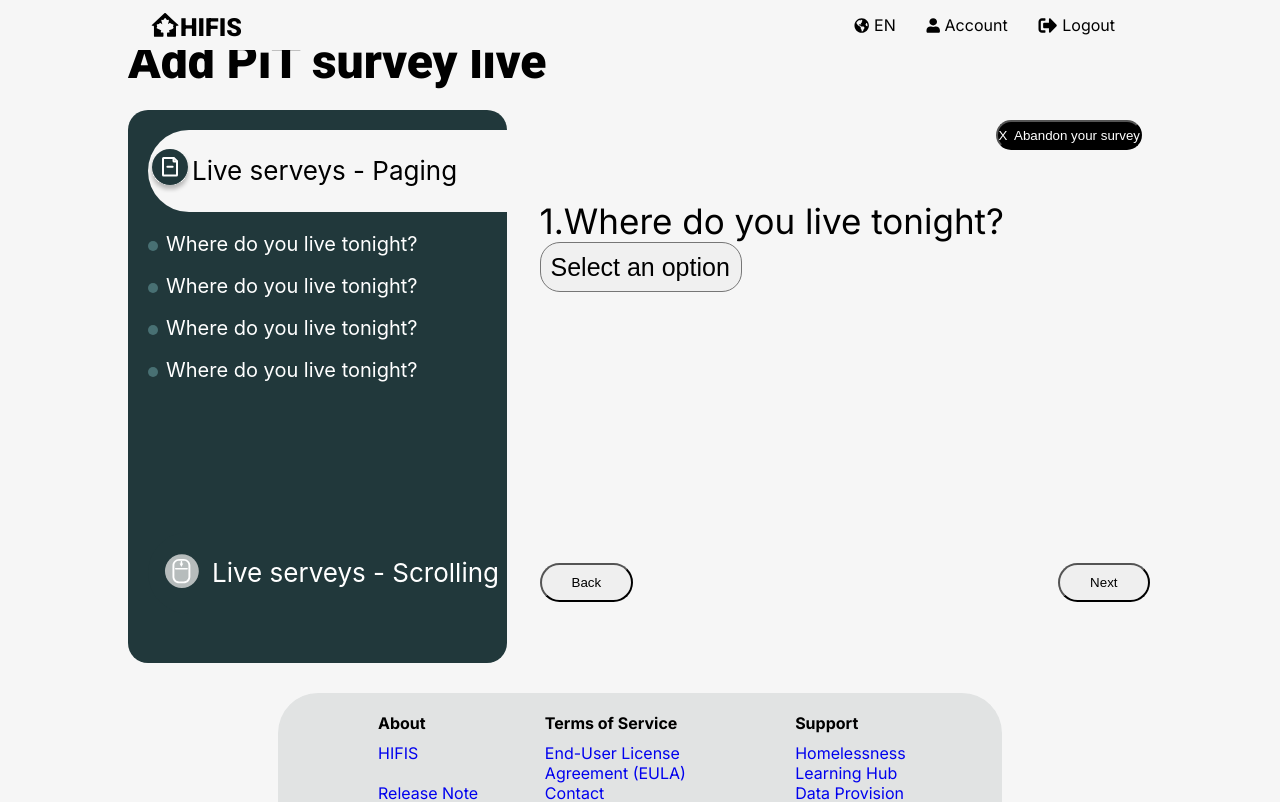
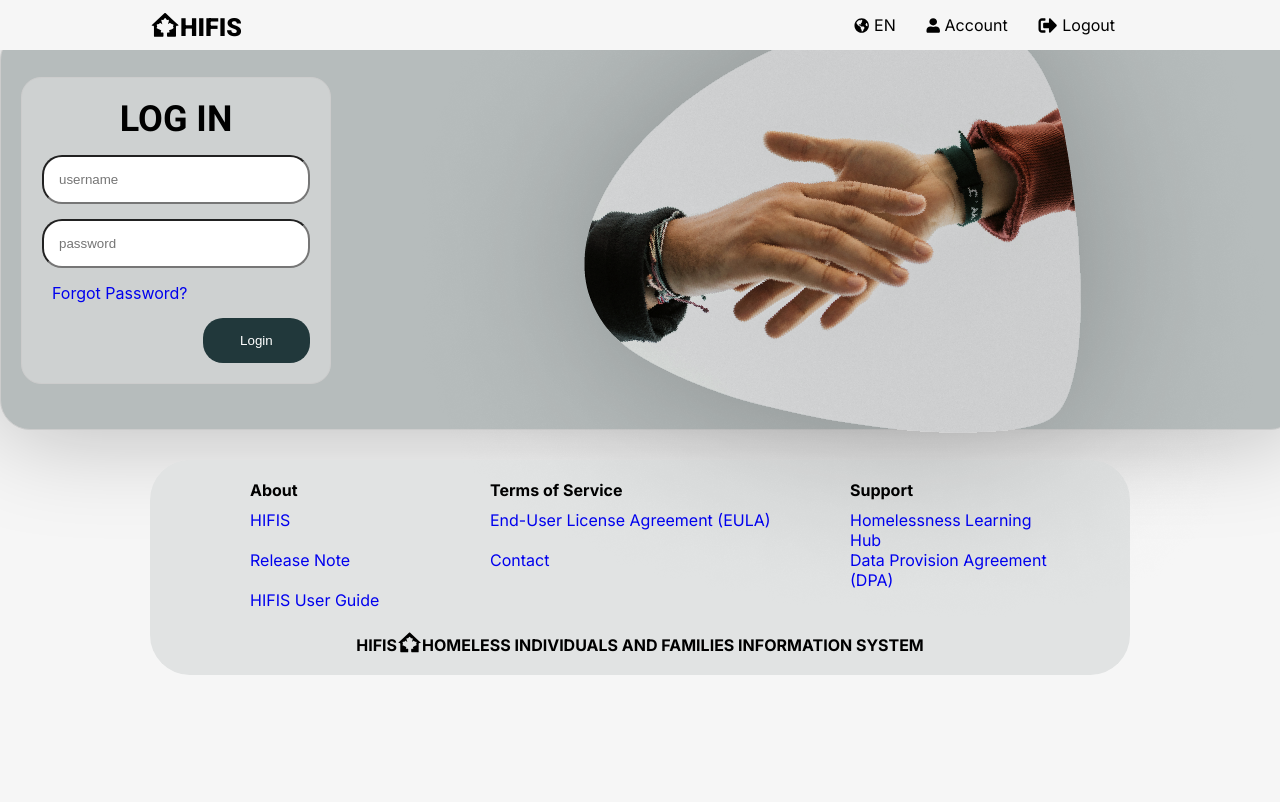
Before and after one commit to Team-Fried-Chicken/hifis-react-app, a React (Create React App) app: page / in a window 1280 px wide. Shown: the top 802 px of the page. Built offline with nearby package versions, Linux system fonts and the light colour scheme.

Commit message:
merge main into shang

```diff
--- a/src/App.js
+++ b/src/App.js
@@ -18,9 +18,9 @@ const App = () => {
       {/* Always render Footer */}
       <Header />
       {/* Conditionally render AuthContainer based on screen width */}
-      {/* <AuthContainer /> */}
+      <AuthContainer />
       {/* <MiniLoginPage /> */}
-      <QuestionPage />
+      {/* <QuestionPage /> */}
       {/* <WelcomeHeader /> */}
       {/* <LoginError /> */}
       {/* <MenuTablets /> */}
```
